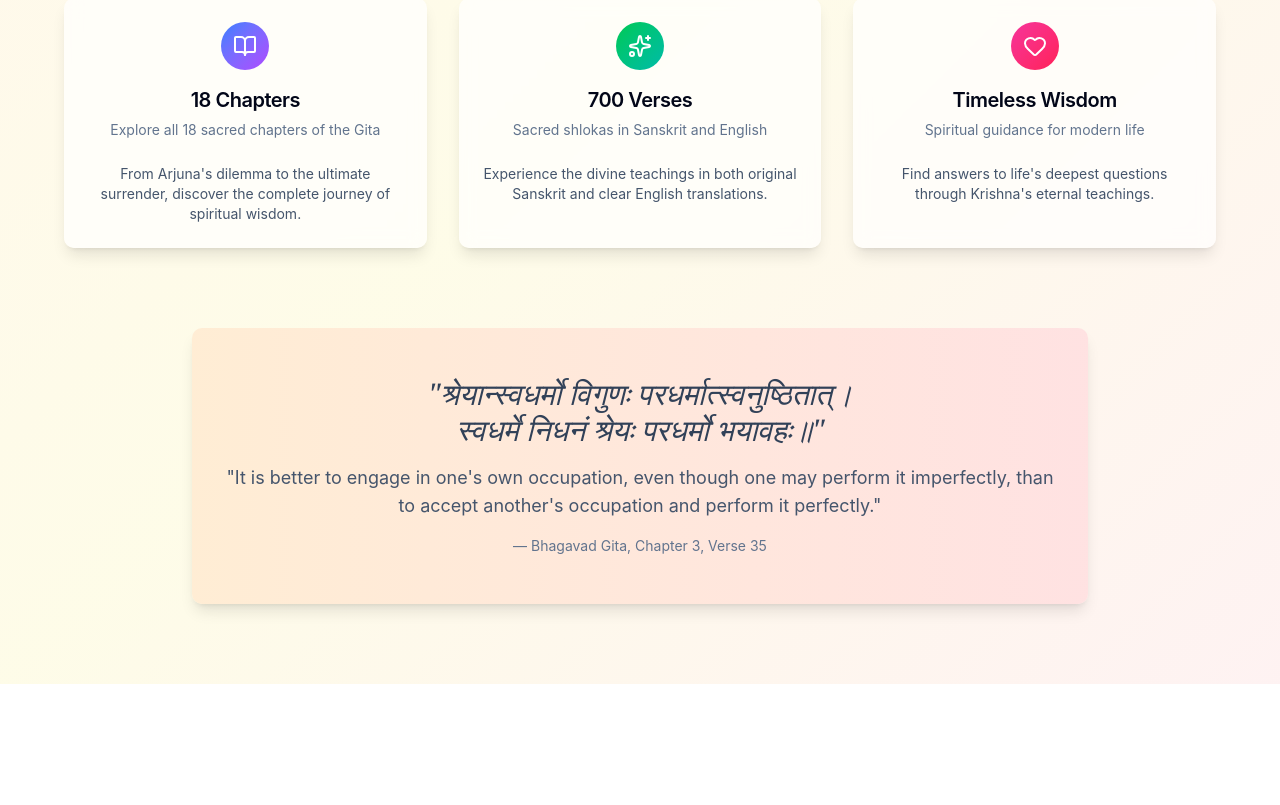
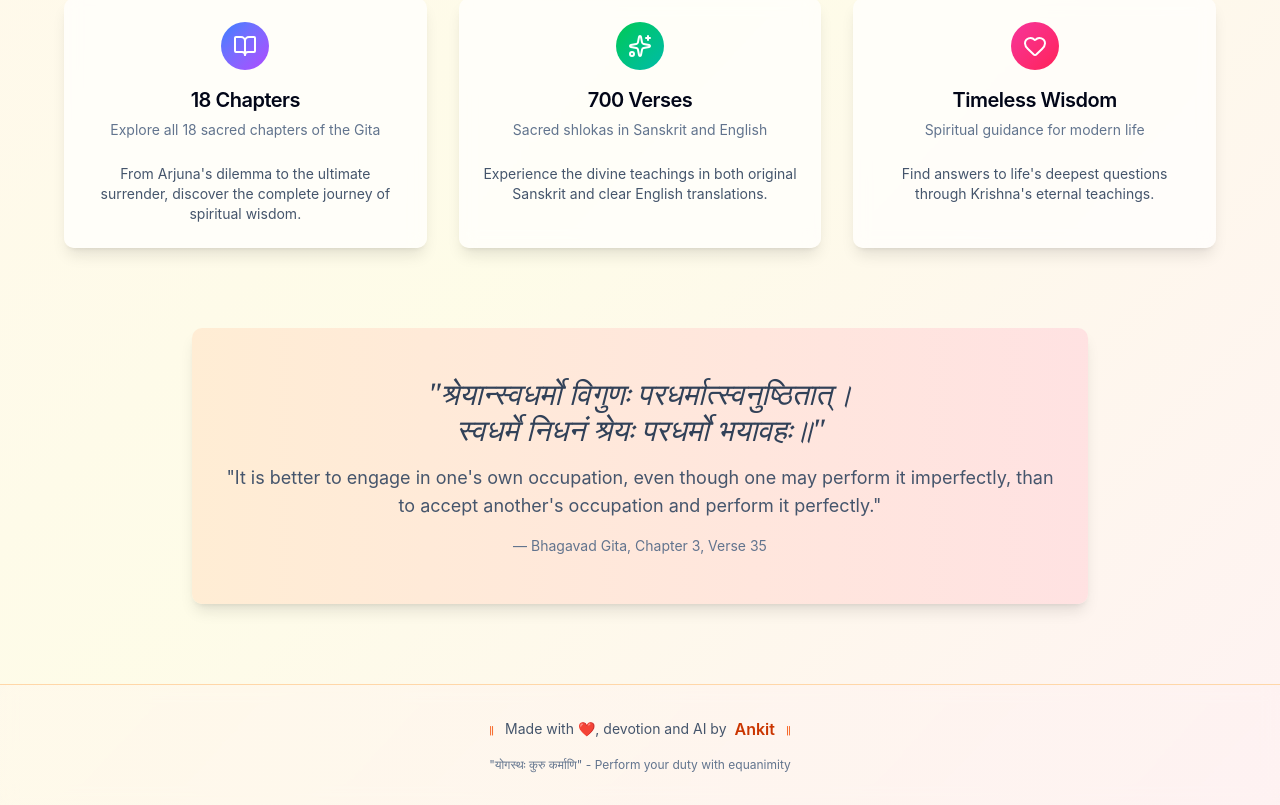
Before and after one commit to ankittchauhann/Bhagwat-Gita, a React (Vite) app: page / in a window 1280 px wide. Shown: the part 586-1391 px from the top of the page. Before the commit the page ends 1270 px from the top, so only its background shows below. Built offline with nearby package versions, Linux system fonts and the light colour scheme.

Commit message:
Add footer to Dashboard component with attribution and inspirational quote

```diff
--- a/src/components/Dashboard.tsx
+++ b/src/components/Dashboard.tsx
@@ -214,6 +214,27 @@ export function Dashboard() {
 					</CardContent>
 				</Card>
 			</div>
+
+			{/* Footer */}
+			<footer className="border-t border-orange-200 dark:border-orange-800 bg-gradient-to-r from-orange-50/50 to-red-50/50 dark:from-orange-950/50 dark:to-red-950/50 backdrop-blur-sm">
+				<div className="container mx-auto px-4 py-8">
+					<div className="text-center space-y-4">
+						<div className="flex justify-center items-center space-x-2">
+							<span className="text-orange-600 dark:text-orange-400">॥</span>
+							<span className="text-slate-600 dark:text-slate-400 text-sm">
+								Made with ❤️, devotion and AI by
+							</span>
+							<span className="font-semibold text-orange-700 dark:text-orange-300">
+								Ankit
+							</span>
+							<span className="text-orange-600 dark:text-orange-400">॥</span>
+						</div>
+						<p className="text-xs text-slate-500 dark:text-slate-500">
+							"योगस्थः कुरु कर्माणि" - Perform your duty with equanimity
+						</p>
+					</div>
+				</div>
+			</footer>
 		</div>
 	);
 }
```
